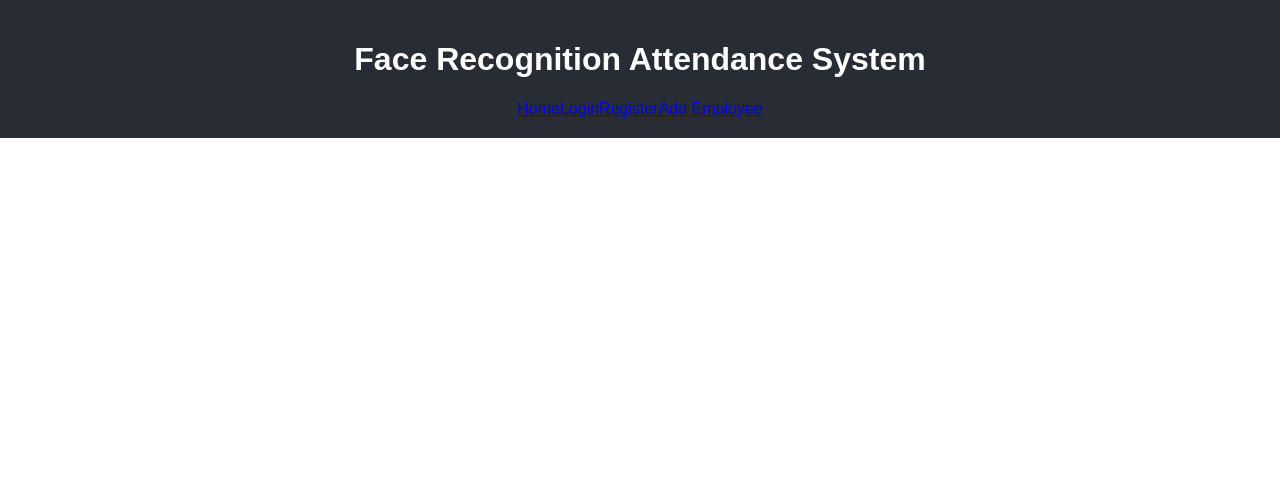
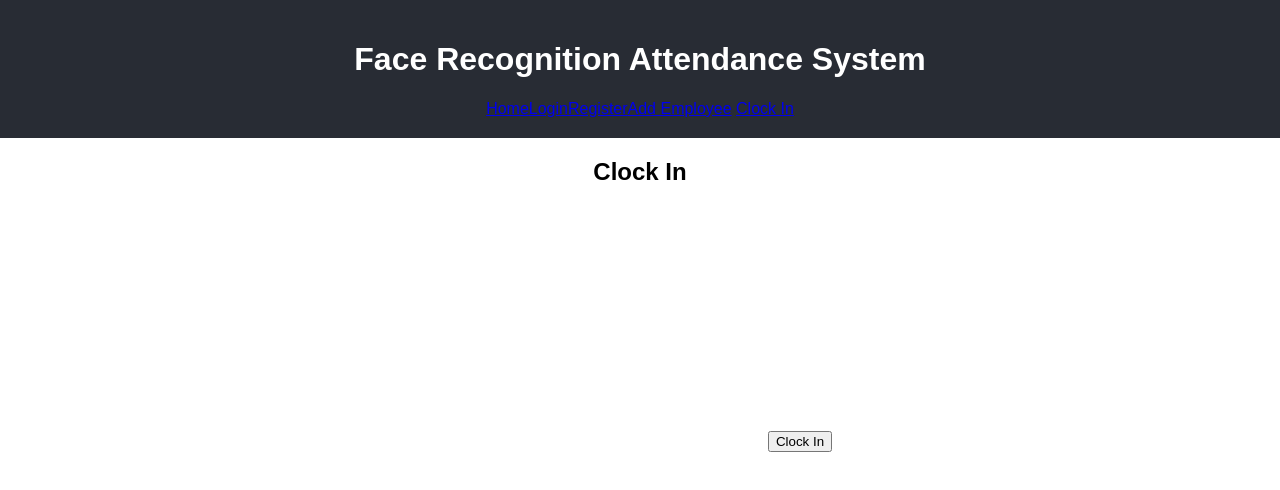
Before and after one commit to kedaranathambekar/FYP-Faceattendances, a React (Create React App) app: page /clock-in in a window 1280 px wide. Shown: the top 490 px of the page. Built offline with nearby package versions, Linux system fonts and the light colour scheme; no server answers; what amazon-cognito-identity-js would draw is missing.

Commit message:
fixed add employes

```diff
--- a/src/App.js
+++ b/src/App.js
@@ -249,6 +249,7 @@ import Register from './components/Register';
 import Dashboard from './components/Dashboard';
 import AddEmployee from './components/AddEmployee';
 import ListEmployees from './components/ListEmployees'; // Import the new component
+import ClockIn from './components/ClockIn'; // Import the new component
 
 function App() {
   return (
@@ -261,6 +262,8 @@ function App() {
             <Link to="/login">Login</Link>
             <Link to="/register">Register</Link>
             <Link to="/add-employee">Add Employee</Link> {/* Add Employee Link */}
+            <Link to="/clock-in">Clock In</Link> {/* New Link */}
+
             {/* <Link to="/list-employees">List Employees</Link> New Link */}
           </nav>
         </header>
@@ -271,6 +274,7 @@ function App() {
             <Route path="/dashboard" element={<Dashboard />} />
             <Route path="/add-employee" element={<AddEmployee />} />
             <Route path="/list-employees" element={<ListEmployees />} /> {/* New Route */}
+            <Route path="/clock-in" element={<ClockIn />} /> {/* New Route */}
             <Route path="/" element={
               <section className="landing-section">
                 <h2>Welcome to the Face Recognition Attendance System</h2>
--- /dev/null
+++ b/src/components/ClockIn.js
@@ -0,0 +1,45 @@
+import React, { useRef } from 'react';
+import Webcam from 'react-webcam';
+
+function ClockIn() {
+  const webcamRef = useRef(null);
+
+  const capture = async () => {
+    const imageSrc = webcamRef.current.getScreenshot();
+    try {
+      const response = await fetch('http://127.0.0.1:5000/clock-in', {
+        method: 'POST',
+        headers: {
+          'Content-Type': 'application/json'
+        },
+        body: JSON.stringify({ image: imageSrc })
+      });
+
+      const result = await response.json();
+      if (result.success) {
+        alert('Clock in successful');
+      } else {
+        alert('Clock in failed: ' + result.error);
+      }
+    } catch (error) {
+      console.error('Error clocking in:', error);
+      alert('Error clocking in');
+    }
+  };
+
+  return (
+    <div>
+      <h2>Clock In</h2>
+      <Webcam
+        audio={false}
+        ref={webcamRef}
+        screenshotFormat="image/jpeg"
+        width={320}
+        height={240}
+      />
+      <button onClick={capture}>Clock In</button>
+    </div>
+  );
+}
+
+export default ClockIn;
--- a/src/components/ListEmployees.js
+++ b/src/components/ListEmployees.js
@@ -35,6 +35,7 @@ function ListEmployees() {
           <li key={employee.id}>
             {employee.firstName} {employee.lastName}
             {/* <img src={employee.imageUrl} alt={`${employee.firstName} ${employee.lastName}`} width="100" /> */}
+          <button onClick={() => handleDelete(employee.id)}>Delete</button>
           </li>
         ))}
       </ul>
```
Also changed, not shown: src/components/AddEmployee.js (+2 -226 lines).
